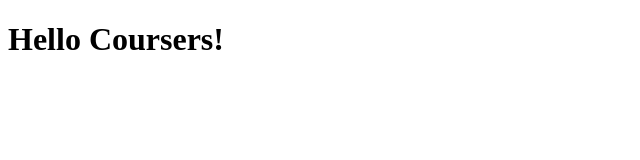
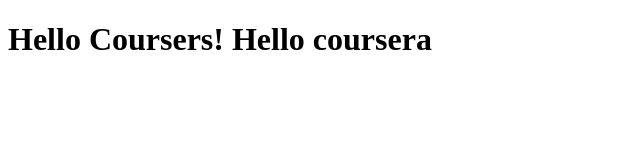
Before and after one commit to SimeonGetnet/cousera-test, a plain HTML site: page site/index.html in a window 1280 px wide. Shown: the whole page, without its empty margins (0-640 px from the left). Drawn offline with Linux system fonts and the light colour scheme.

Commit message:
Small addition to our page content

```diff
--- a/site/index.html
+++ b/site/index.html
@@ -4,6 +4,6 @@
 	<title>Hello Coursera!</title>
 </head>
 <body>
-<h1>Hello Coursers!</h1>
+<h1>Hello Coursers! Hello coursera</h1>
 </body>
 </html>
```
